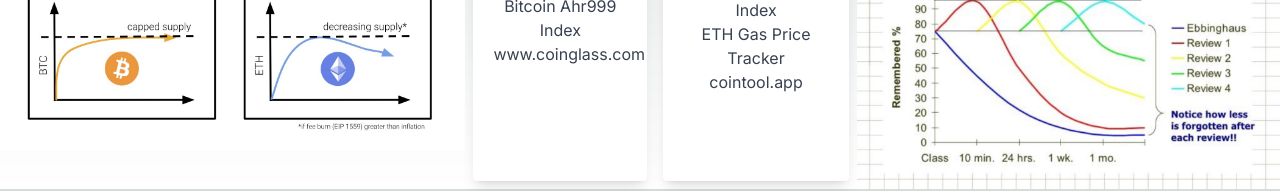
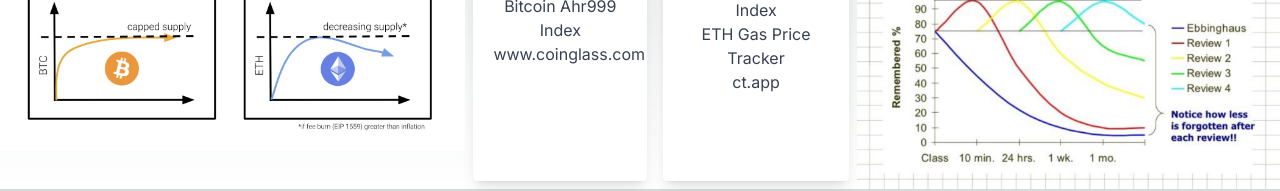
Before and after one commit to kitscode/xbuilder, a Next.js app: page / in a window 1280 px wide. Shown: the part 354-545 px from the top of the page. Built offline with nearby package versions, Linux system fonts and the light colour scheme; no server answers.

Commit message:
update links

```diff
--- a/app/page.tsx
+++ b/app/page.tsx
@@ -45,9 +45,9 @@ export default function Home() {
                 </a>
                 <Source name={"Ahr999 Index"} url={"https://www.coinglass.com/pro/i/ahr999"}
                         tag={"Index, Crypto"} description={"Bitcoin Ahr999 Index"}/>
-                <Source name={"Gas Price Tracker"} url={"https://cointool.app/gasPrice/eth"} tag={"Index"}
+                <Source name={"Gas Price Tracker"} url={"https://ct.app/gasPrice/eth"} tag={"Index"}
                         description={"ETH Gas Price Tracker"}/>
-                <a href="https://www.csustan.edu/sites/default/files/groups/Writing%20Program/forgetting_curve.pdf" target="_blank">
+                <a href="https://www.eng.auburn.edu/current-students/documents/forgetting-curve.pdf" target="_blank">
                     <Image
                         src="/overcoming_the_curve.png"
                         alt="overcoming the curve"
```
